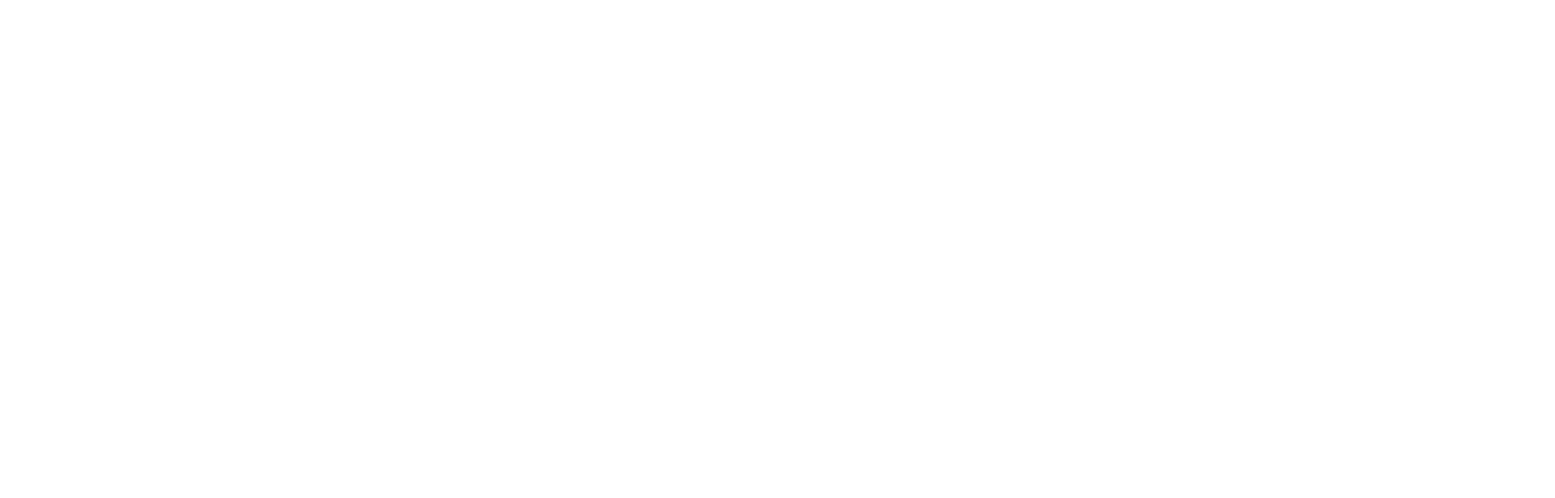
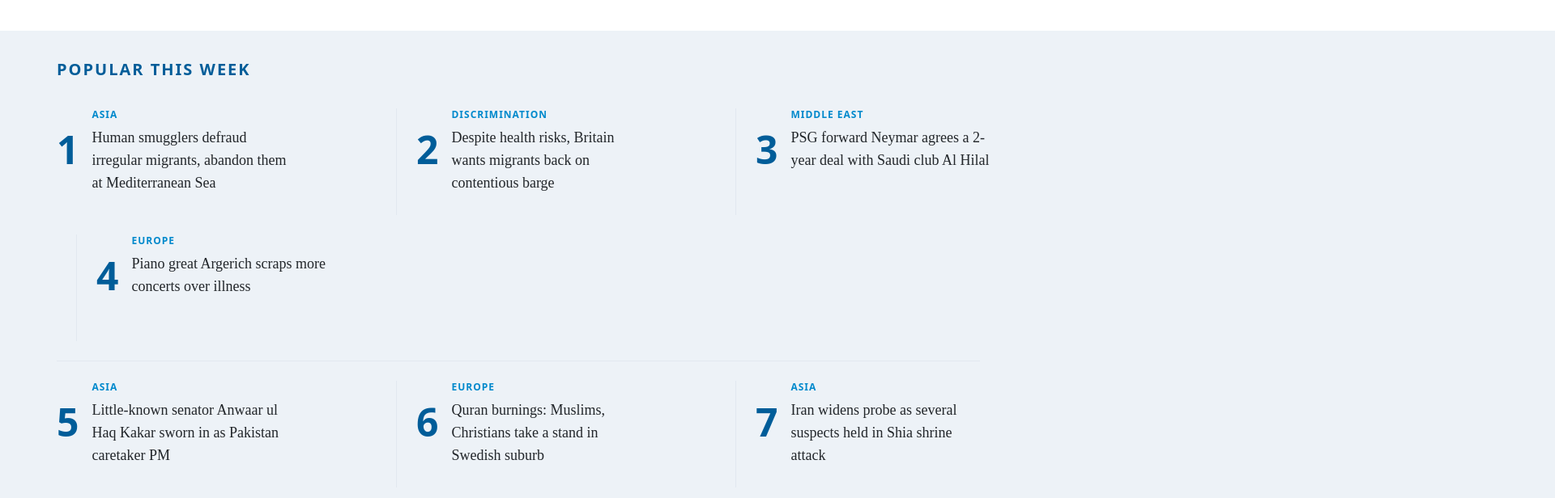
Before and after one commit to imhalid/trt-assignment, a Next.js app: page / in a window 1280 px wide. Shown: the part 1000-1616 px from the top of the page at 81% size, 1920 px wide, since content can reach past the window. Before the commit the page ends 990 px from the top, so only its background shows below. Built offline with nearby package versions, Linux system fonts and the light colour scheme.

Commit message:
Add Popular component to Home page

```diff
--- a/app/page.tsx
+++ b/app/page.tsx
@@ -1,11 +1,12 @@
 import TopicHeader from "@/components/topic-header/topic-header"
 import Hero from "@/components/hero-content/hero"
-
+import Popular from "@/components/popular/popular"
 export default function Home() {
   return (
     <main className="container">
       <TopicHeader />
       <Hero />
+      <Popular />
     </main>
   )
 }
--- /dev/null
+++ b/components/popular/popular.module.css
@@ -0,0 +1,93 @@
+.popularBackground {
+  background: #edf2f7;
+  margin: 0 -100%;
+  margin-top: 48px;
+  padding-top: 32px;
+  padding-bottom: 32px;
+}
+
+.popularContainer {
+  display: flex;
+  flex-wrap: wrap;
+  justify-content: space-between;
+  margin-top: 32px;
+}
+
+.title {
+  color: #005d99;
+  font-feature-settings: "clig" off, "liga" off;
+  font-family: 'system-ui';
+  font-size: 20px;
+  font-style: normal;
+  font-weight: 700;
+  line-height: 32px; /* 160% */
+  letter-spacing: 2px;
+  text-transform: uppercase;
+}
+
+.popularCardText p{
+color: #0089CC;
+font-feature-settings: 'clig' off, 'liga' off;
+font-family: 'system-ui';
+font-size: 12px;
+font-style: normal;
+font-weight: bold;
+line-height: 16px; /* 133.333% */
+letter-spacing: 1px;
+text-transform: uppercase;
+}
+
+.popularCardText h2 {
+  color: #22262A;
+font-feature-settings: 'clig' off, 'liga' off;
+font-family: 'Times New Roman';
+font-size: 18px;
+font-style: normal;
+font-weight: 400;
+line-height: 28px; /* 155.556% */
+padding-top: 6px;
+width: 246px;
+}
+
+.popularCard {
+  width: 302px;
+  height: 132px;
+  display: flex;
+  margin-left: 24px;
+  padding-left: 24px;
+}
+
+.popularCard span {
+  color:  #005D99;
+text-align: center;
+font-feature-settings: 'clig' off, 'liga' off;
+font-family: 'system-ui';
+font-size: 48px;
+font-style: normal;
+font-weight: 700;
+line-height: normal;
+padding-top: 18px;
+padding-right: 16px;
+}
+
+.separator {
+  border-top: 1px solid #E2E8F0;
+  width: 100%;
+}
+
+.popularCard:nth-child(n+5):nth-child(-n+9) {
+  margin-top: 24px;
+}
+
+.popularCard:nth-child(n+0):nth-child(-n+5) {
+  margin-bottom: 24px;
+}
+.popularCard {
+  border-left: 1px solid #E2E8F0;
+}
+
+.popularCard:nth-child(1), .popularCard:nth-child(6) {
+  border: none;
+  padding-left: 0;
+  margin-left: 0;
+}
--- /dev/null
+++ b/components/popular/popular.tsx
@@ -0,0 +1,28 @@
+import styles from './popular.module.css';
+import db from '@/db.json';
+export default function Popular() {
+
+    return (
+      <div className={styles.popularBackground}>
+        <div className="container">
+          <h1 className={styles.title}>Popular this week</h1>
+          <div>
+            <div className={styles.popularContainer}>
+              {db.contents.slice(0, 8).map((content, index) => (
+                <>
+                  <div className={styles.popularCard} key={content.id}>
+                    <span>{index + 1}</span>
+                    <div className={styles.popularCardText}>
+                      <p>{content.categories[1].title}</p>
+                      <h2>{content.title}</h2>
+                    </div>
+                  </div>
+                  {index === 3 && <hr className={styles.separator} />}
+                </>
+              ))}
+            </div>
+          </div>
+        </div>
+      </div>
+    );
+}
```
